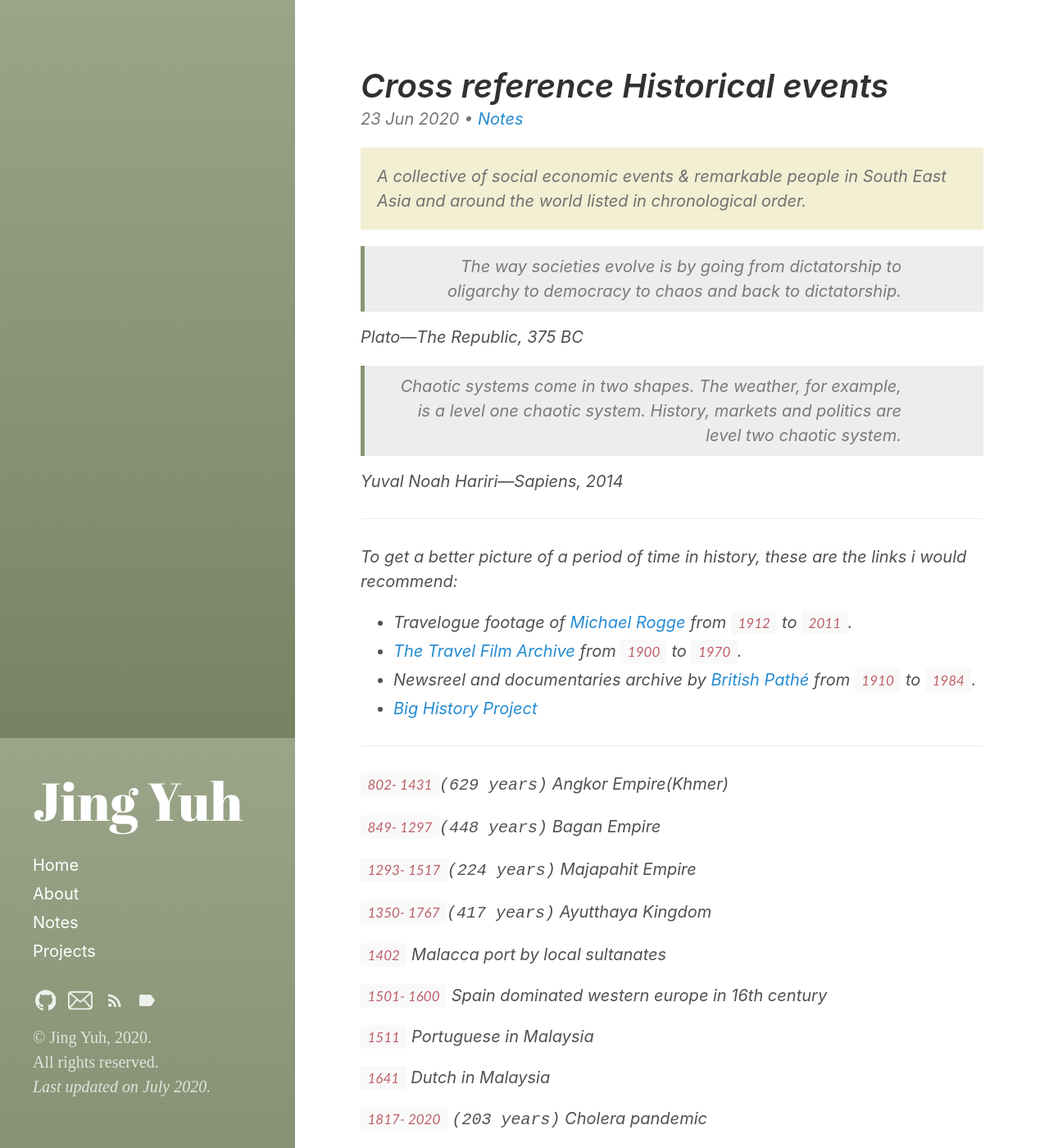
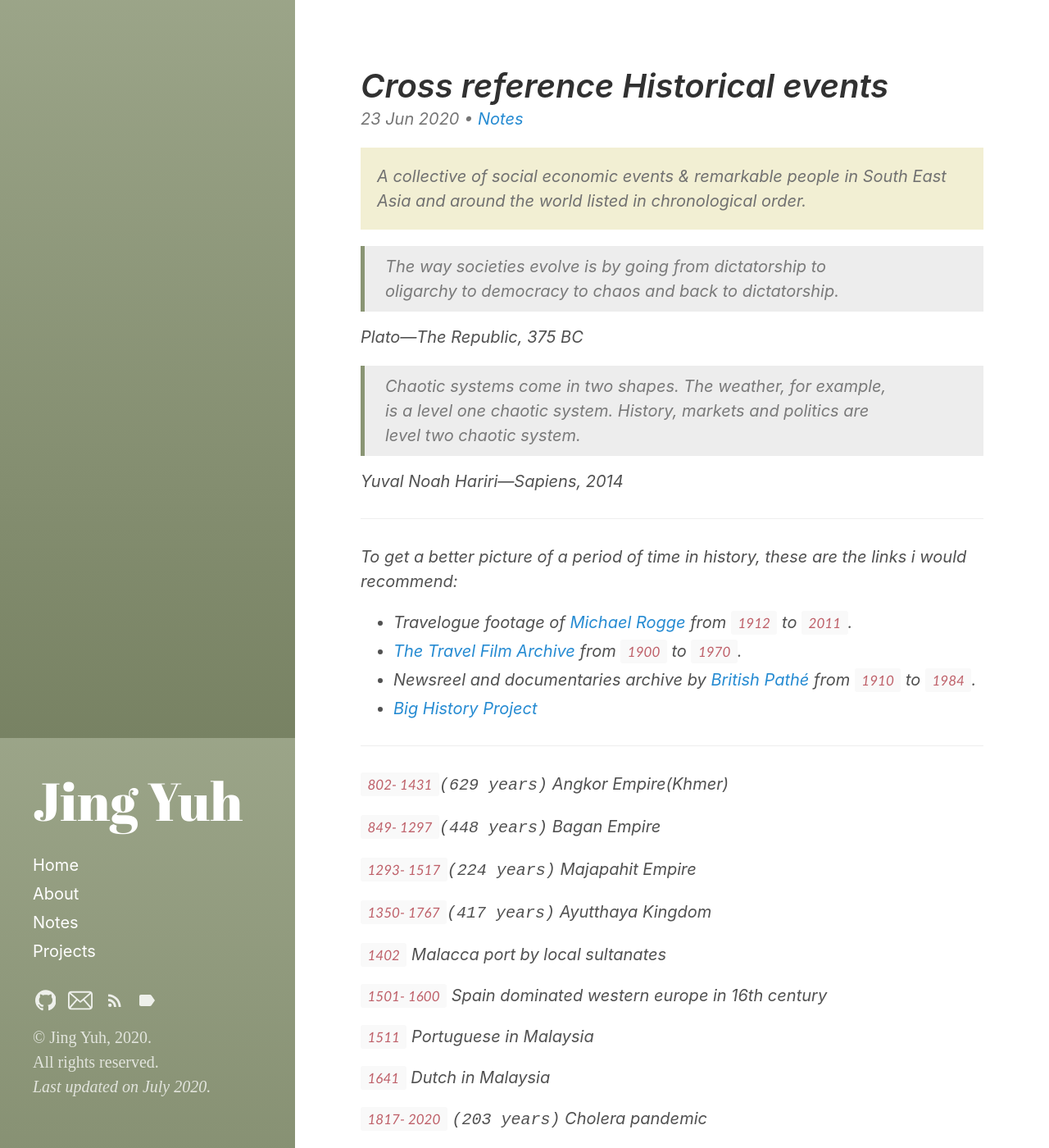
Before and after one commit to jyang123-bit/Website, a Jekyll site: the page built from _posts/2020-06-23-Notes-cross-reference-historical-events.md, in a window 1280 px wide and 1400 px high. Shown: the whole window at 82% size. Built offline with Jekyll 4.4.1, drawn with Linux system fonts in a browser that asks for light colours.

Commit message:
Update _type.scss

```diff
--- a/_sass/hydeout/_type.scss
+++ b/_sass/hydeout/_type.scss
@@ -92,8 +92,10 @@
 
   p:last-child {
     margin-bottom: 0;
-    text-align: right;
+
   }
+
+  blockquote cite {text-align: right;}
 
   @media (min-width: 30em) {
     padding-left: 1.25rem;
```
